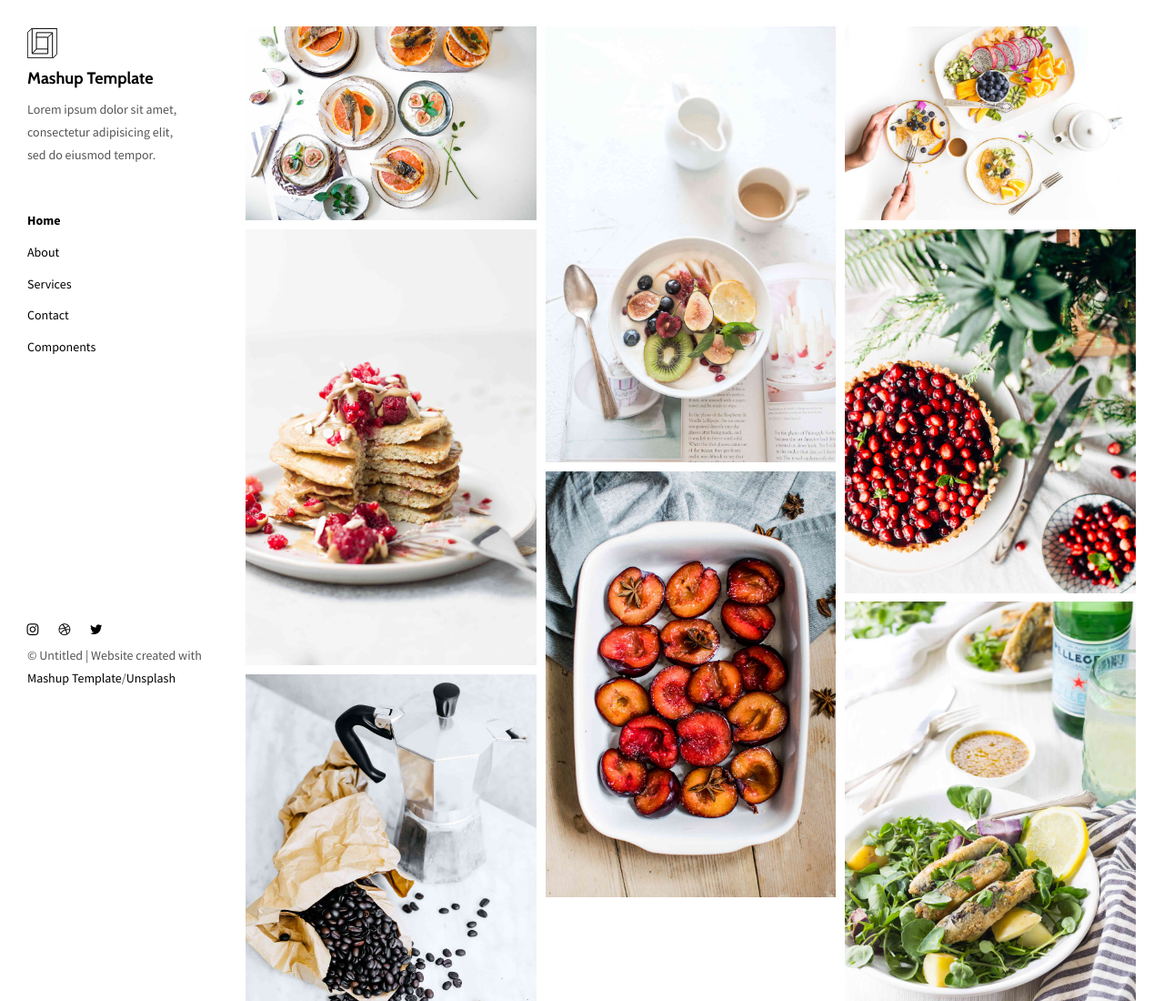
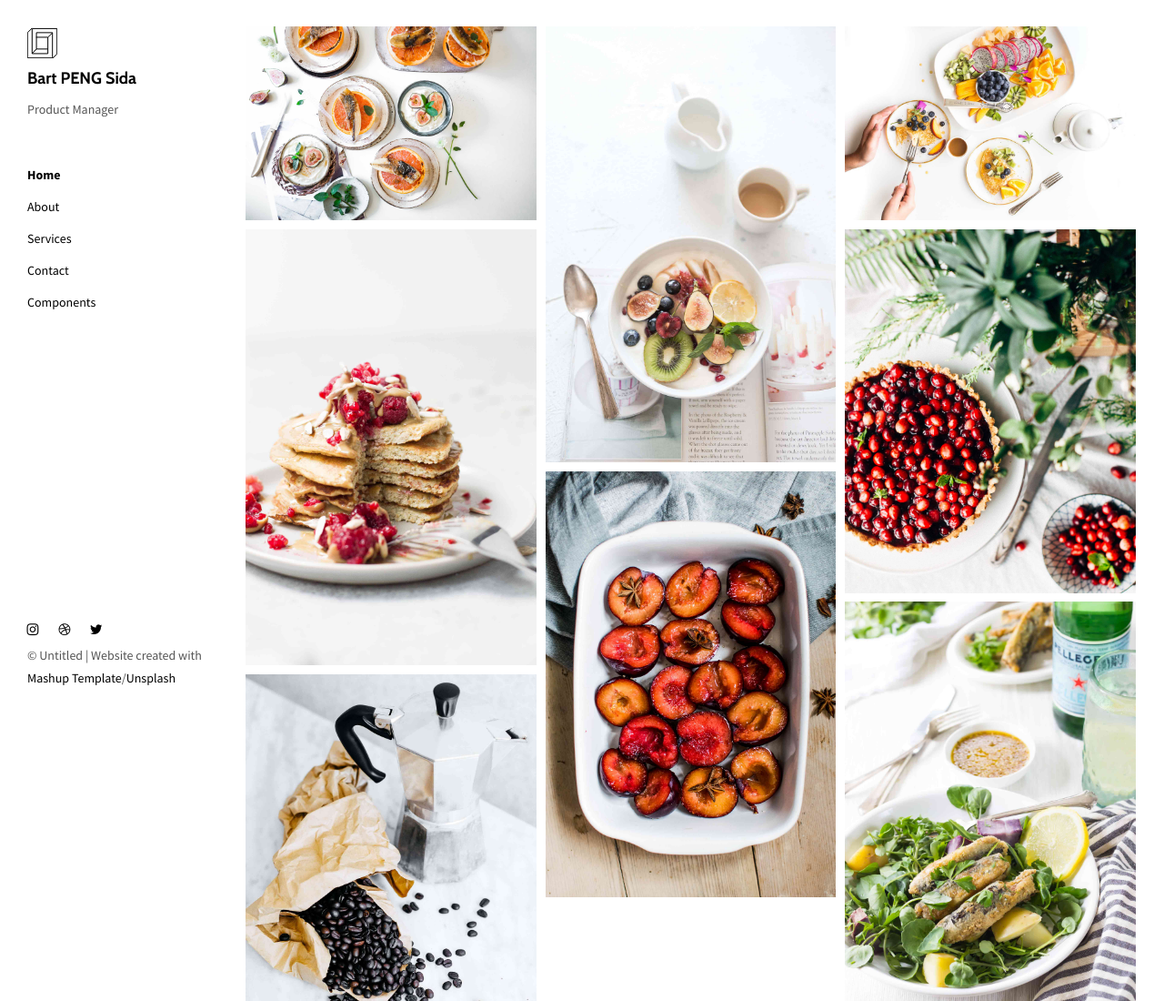
Before and after one commit to bartpeng/bartpeng.github.io, a plain HTML site: page index.html in a window 1280 px wide. Shown: the top 1100 px of the page at 91% size. Drawn offline with nearby package versions, Linux system fonts and the light colour scheme.

Commit message:
Update Index

```diff
--- a/index.html
+++ b/index.html
@@ -17,7 +17,7 @@
 
 
 
-  <title>Title page</title>
+  <title>Bart PENG Sida - Online Portfolio</title>
 
 <link href="./main.82cfd66e.css" rel="stylesheet"></head>
 
@@ -40,10 +40,9 @@
       <div class="site-header hidden-xs">
           <a class="site-brand" href="./index.html" title="">
             <img class="img-responsive site-logo" alt="" src="./assets/images/mashup-logo.svg">
-            Mashup Template
+            Bart PENG Sida
           </a>
-        <p>Lorem ipsum dolor sit amet, consectetur adipisicing elit, sed do eiusmod
-        tempor.</p>
+        <p>Product Manager</p>
       </div>
       <ul class="nav">
         <li><a href="./index.html" title="">Home</a></li>
```
